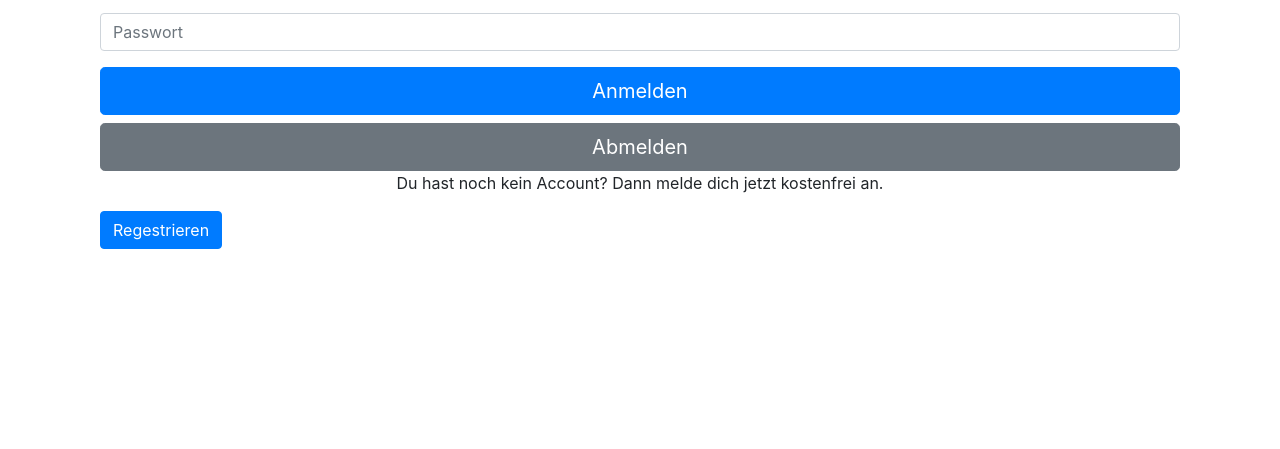
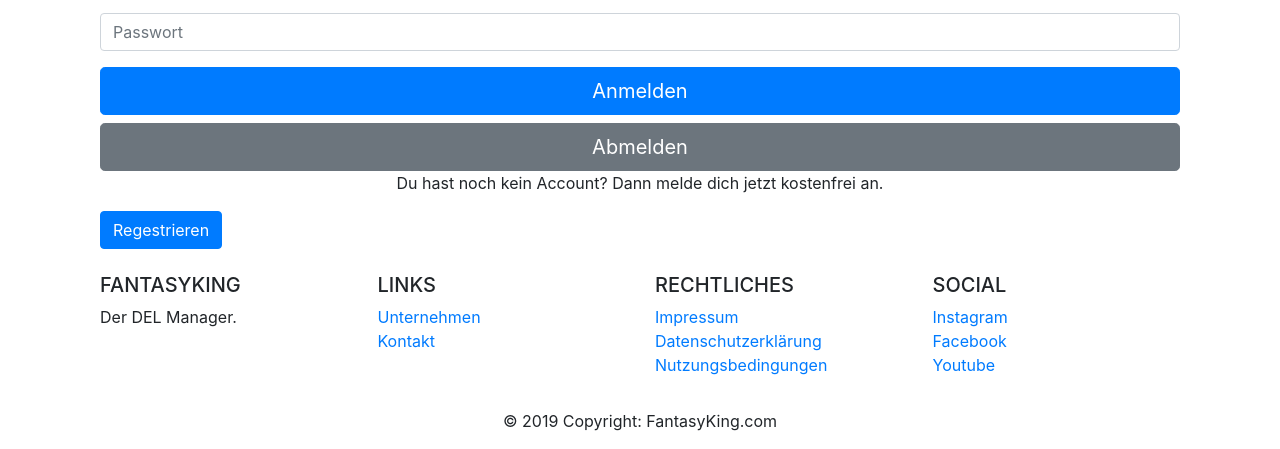
Before and after one commit to FantasyKing/fantasyWebseite, a plain HTML site: page index.html in a window 1280 px wide. Shown: the part 376-825 px from the top of the page. Before the commit the page ends 800 px from the top, so only its background shows below. Drawn offline with Linux system fonts and the light colour scheme; no server answers.

Commit message:
Footer hinzugefügt

```diff
--- a/index.html
+++ b/index.html
@@ -45,6 +45,94 @@
         <p class="text-justify text-center"> Du hast noch kein Account? Dann melde dich jetzt kostenfrei an.</p>
         <button id="signin" class="btn btn-primary">Regestrieren</button>
     </div>
+
+    <!-- Footer -->
+    <footer class="page-footer font-small blue pt-4">
+
+        <!-- Footer Links -->
+        <div class="container-fluid text-center text-md-left">
+
+            <!-- Grid row -->
+            <div class="row">
+
+                <!-- Grid column -->
+                <div class="col-md-3 mt-md-0 mt-3">
+
+                    <!-- Content -->
+                    <h5 class="text-uppercase">FantasyKing</h5>
+                    <p>Der DEL Manager.</p>
+
+                </div>
+                <!-- Grid column -->
+
+                <hr class="clearfix w-100 d-md-none pb-3">
+
+                <!-- Grid column -->
+                <div class="col-md-3 mb-md-0 mb-3">
+
+                    <!-- Links -->
+                    <h5 class="text-uppercase">Links</h5>
+
+                    <ul class="list-unstyled">
+                        <li>
+                            <a href="#!">Unternehmen</a>
+                        </li>
+                        <li>
+                            <a href="#!">Kontakt</a>
+                        </li>
+                    </ul>
+
+                </div>
+                <!-- Grid column -->
+
+                <!-- Grid column -->
+                <div class="col-md-3 mb-md-0 mb-3">
+
+                    <!-- Links -->
+                    <h5 class="text-uppercase">Rechtliches</h5>
+
+                    <ul class="list-unstyled">
+                        <li>
+                            <a href="#!">Impressum</a>
+                        </li>
+                        <li>
+                            <a href="#!">Datenschutzerklärung</a>
+                        </li>
+                        <li>
+                            <a href="#!">Nutzungsbedingungen</a>
+                        </li>
+                    </ul>
+                </div>
+                <!-- Grid column -->
+                <div class="col-md-3 mb-md-0 mb-3">
+
+                    <!-- Links -->
+                    <h5 class="text-uppercase">Social</h5>
+
+                    <ul class="list-unstyled">
+                        <li>
+                          <a href="#">Instagram</a>
+                        </li>
+                        <li>
+                            <a href="#!">Facebook</a>
+                        </li>
+                        <li>
+                            <a href="#!">Youtube</a>
+                        </li>
+                    </ul>
+                </div>
+            </div>
+            <!-- Grid row -->
+        </div>
+        <!-- Footer Links -->
+
+        <!-- Copyright -->
+        <div class="footer-copyright text-center py-3">© 2019 Copyright:
+            FantasyKing.com
+        </div>
+        <!-- Copyright -->
+    </footer>
+    <!-- Footer -->
 </div>
 </body>
 <script src="js/bootstrap.js"></script>
```
